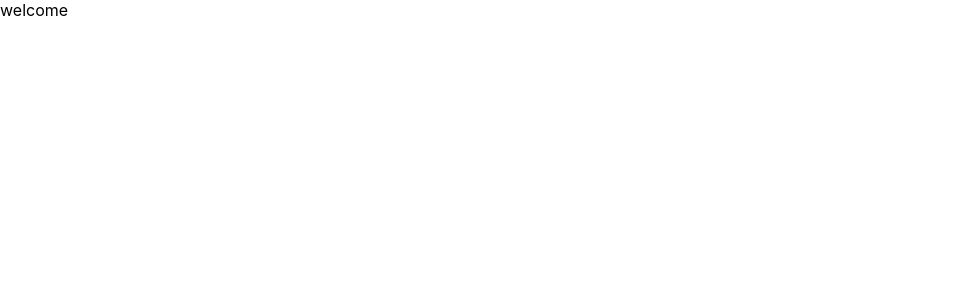
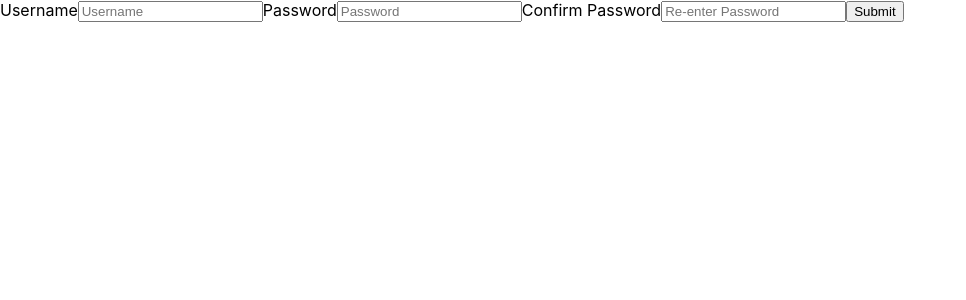
Before and after one commit to samantharand/untapped-society-react, a React (Create React App) app: page /admin in a window 1280 px wide. Shown: the top 300 px of the page, without its empty margins (0-966 px from the left). Built offline with nearby package versions, Linux system fonts and the light colour scheme.

Commit message:
register user set up

```diff
--- /dev/null
+++ b/src/AdminManager/LoginRegister/index.js
@@ -0,0 +1,93 @@
+import React, { Component } from 'react';
+
+export default class LoginRegister extends Component {
+  constructor() {
+    super();
+    this.state = {
+      loginForm: false, // true if login is selected, false if user is trying to register
+      username: "",
+      password: "",
+      checkPassword: ""
+    }
+  }
+  onChange = (e) => {
+    this.setState({ [e.target.name]: e.target.value })
+  }
+
+  // API call to register a user with info as parameter
+  register = async (info) => {
+    const url = "http://localhost:8000/api/v1/users/create"
+    try {
+      const res = await fetch(url, {
+        credentials: 'include',
+        method: "POST",
+        body: JSON.stringify(info),
+        headers: {
+          'Content-Type': 'application/json'
+        }
+      })
+      const json = await res.json();
+      console.log(json)
+      return json;
+    } catch (err) {
+      console.error("error")
+    }
+  }
+  // Register event handeler
+  onRegister = async (e) => {
+    e.preventDefault()
+    if (this.state.checkPassword !== this.state.password) {
+      // the password does not match
+    } else {
+      try {
+        const result = await this.register({
+          username: this.state.username,
+          password: this.state.password,
+          jobseeker: true
+        })
+      } catch (err) {
+        console.error(err)
+      }
+    }
+  }
+
+  render() {
+    const {username, password, checkPassword, loginForm} = this.state
+    const RegisterForm = (
+      <form onSubmit={this.onRegister}>
+        <label>Username</label>
+        <input
+        placeholder='Username'
+        name='username'
+        value={username}
+        onChange={this.onChange}
+        />
+        <label>Password</label>
+        <input
+        placeholder='Password'
+        type='password'
+        name='password'
+        value={password}
+        onChange={this.onChange}
+        />
+        <label>Confirm Password</label>
+        <input
+        placeholder='Re-enter Password'
+        type='password'
+        name='checkPassword'
+        value={checkPassword}
+        onChange={this.onChange}
+        />
+        <button>Submit</button>
+      </form>
+    )
+    const LoginForm = (
+      <h1>this is login form</h1>
+    )
+    return (
+      <React.Fragment>
+        {loginForm ? LoginForm : RegisterForm}
+      </React.Fragment>
+    );
+  }
+}
--- a/src/AdminManager/index.js
+++ b/src/AdminManager/index.js
@@ -1,14 +1,18 @@
 import React, { Component } from 'react';
+import LoginRegister from './LoginRegister';
 
 export default class AdminManager extends Component {
   constructor() {
     super();
+    this.state = {
+      admin: false
+    }
   }
 
   render() {
     return (
       <React.Fragment>
-        welcome
+        <LoginRegister/>
       </React.Fragment>
     );
   }
```
